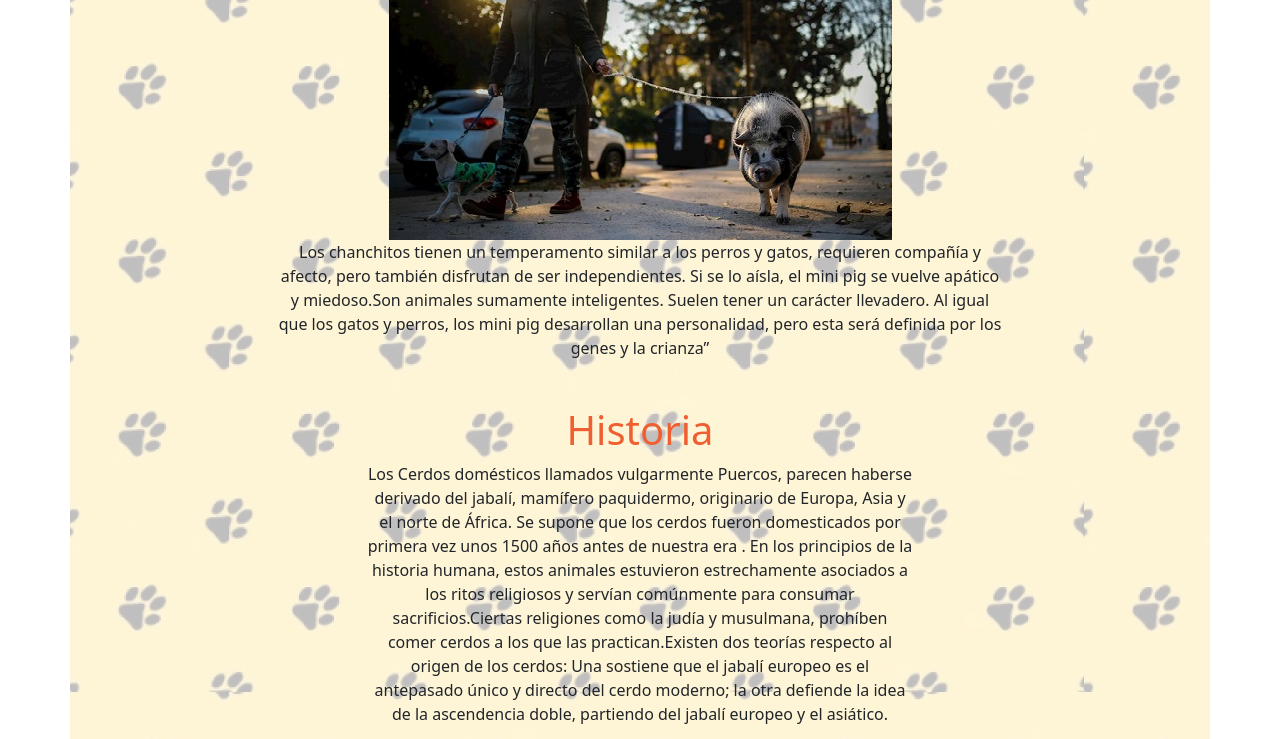
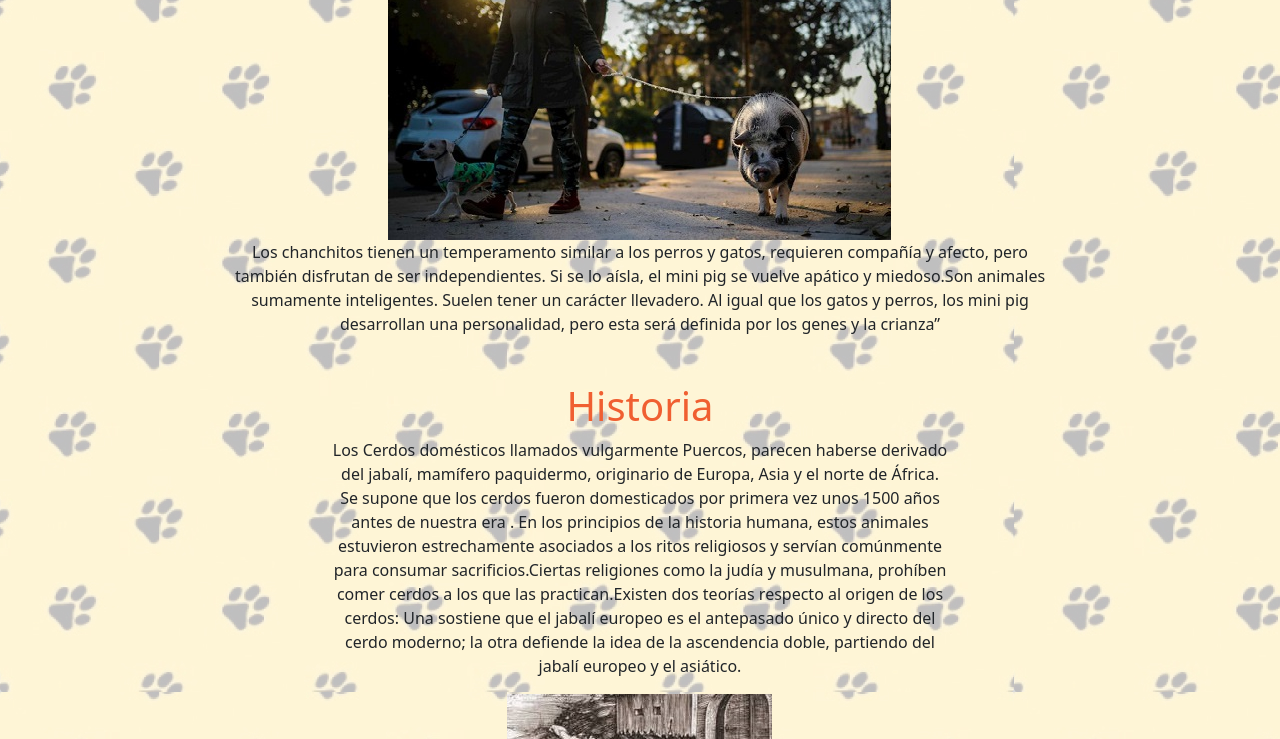
Before and after one commit to CatrielZ/Animal-Labat, a plain HTML site: page cerdo.html in a window 1280 px wide. Shown: the part 332-1071 px from the top of the page. Drawn offline with nearby package versions, Linux system fonts and the light colour scheme.

Commit message:
Final Final

```diff
--- a/cerdo.html
+++ b/cerdo.html
@@ -10,7 +10,7 @@
 	<title>Cerdo</title>
 </head>
 <body>
-	<div class="container-fluid  container-md contenidoFullscreen">
+	<div class="container-fluid  contenidoFullscreen">
 		<!--HEADER-->
 		<nav class="navbar navbar-expand-lg navbar-light bg-light ">
 		  <div class="container-fluid contenidoNav">
```
Also changed, not shown: gato.html (+1 -1 lines), index.html (+1 -1 lines).
